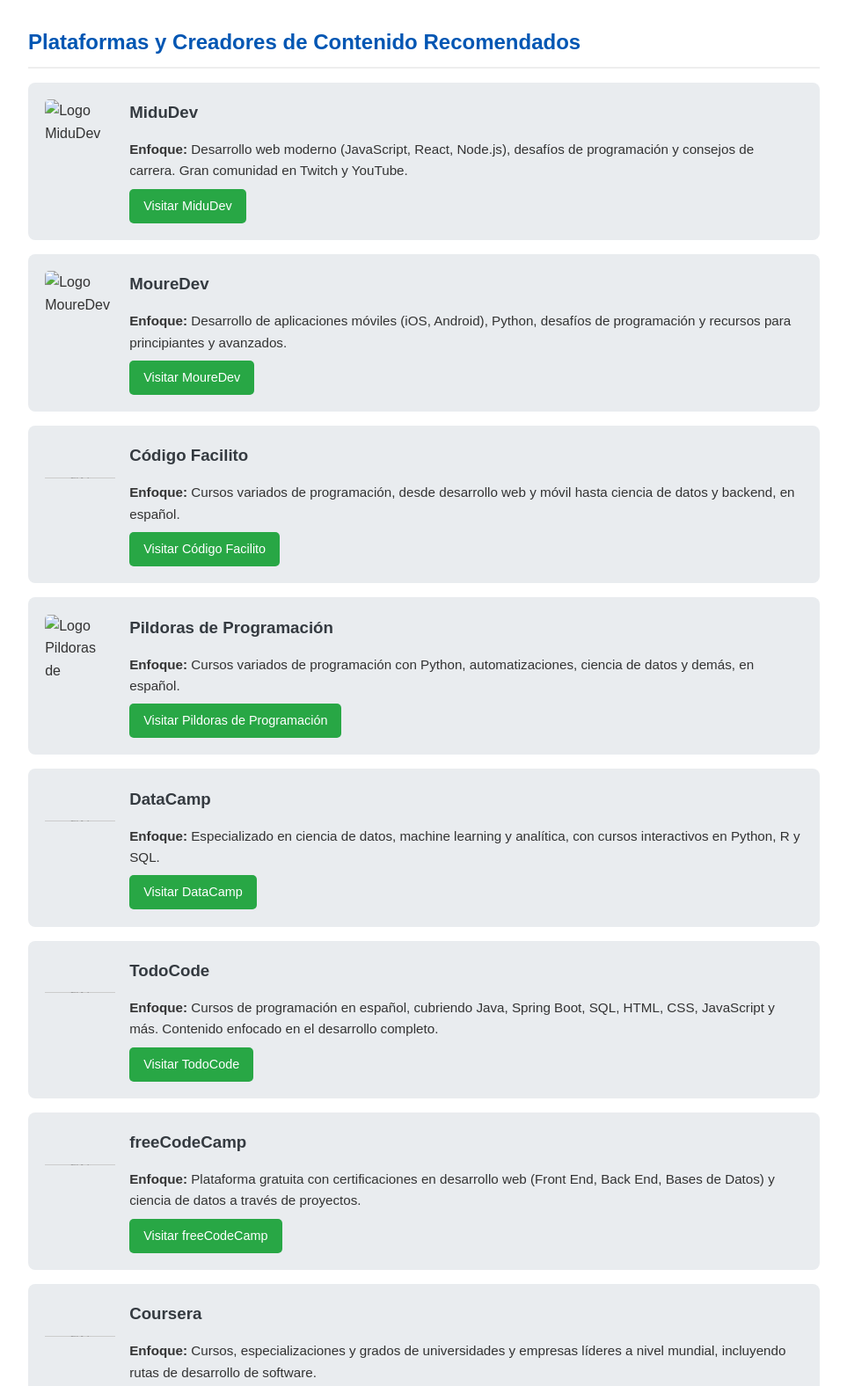
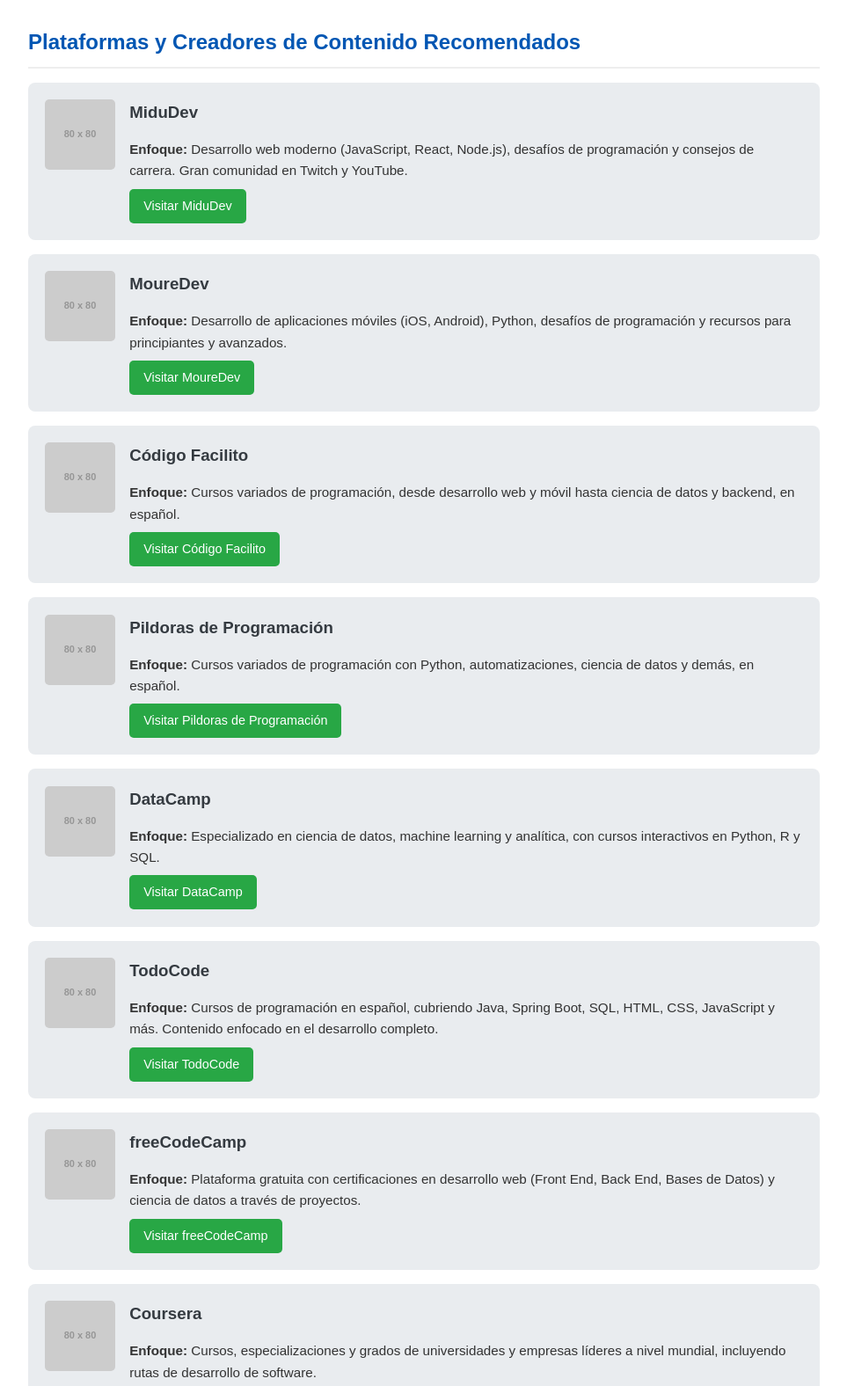
Before and after one commit to winstonjgz/test_dev, a plain HTML site: page recursos_estudio.html in a window 1280 px wide. Shown: the part 232-1808 px from the top of the page at 88% size, without its empty margins (158-1121 px from the left). Drawn offline with Linux system fonts and the light colour scheme; placeholder pictures from the web are drawn by us.

Commit message:
Actualizacion de test exploratorio

```diff
--- a/recursos_estudio.html
+++ b/recursos_estudio.html
@@ -5,8 +5,8 @@
     <meta charset="UTF-8">
     <meta name="viewport" content="width=device-width, initial-scale=1.0">
     <title>Recursos de Estudio para Desarrollo de Software</title>
+    <!-- Enlace a tu archivo de estilos CSS externo -->
     <link rel="stylesheet" href="./css/estilo_recursos.css">
-
 </head>
 
 <body>
@@ -20,7 +20,8 @@
         <h2>Plataformas y Creadores de Contenido Recomendados</h2>
 
         <div class="resource-card">
-            <img src="" alt="Logo MiduDev">
+            <!-- Logo para MiduDev usando placehold.co -->
+            <img src="https://placehold.co/80x80/007bff/FFFFFF?text=MiduDev" alt="Logo MiduDev">
             <div class="resource-card-content">
                 <h3>MiduDev</h3>
                 <p><strong>Enfoque:</strong> Desarrollo web moderno (JavaScript, React, Node.js), desafíos de
@@ -30,17 +31,19 @@
         </div>
 
         <div class="resource-card">
-            <img src="" alt="Logo MoureDev">
+            <!-- Logo para MoureDev usando placehold.co -->
+            <img src="https://placehold.co/80x80/6c757d/FFFFFF?text=MoureDev" alt="Logo MoureDev">
             <div class="resource-card-content">
                 <h3>MoureDev</h3>
                 <p><strong>Enfoque:</strong> Desarrollo de aplicaciones móviles (iOS, Android), Python, desafíos de
                     programación y recursos para principiantes y avanzados.</p>
-                <a href="https://moure.dev/" target="_blank">Visitar MoureDev</a>
+                <a href="https://mouredev.com/" target="_blank">Visitar MoureDev</a>
             </div>
         </div>
 
         <div class="resource-card">
-            <img src="https://via.placeholder.com/80/000000/FFFFFF?text=C.F." alt="Logo Código Facilito">
+            <!-- Logo para Código Facilito usando placehold.co -->
+            <img src="https://placehold.co/80x80/28a745/FFFFFF?text=CF" alt="Logo Código Facilito">
             <div class="resource-card-content">
                 <h3>Código Facilito</h3>
                 <p><strong>Enfoque:</strong> Cursos variados de programación, desde desarrollo web y móvil hasta ciencia
@@ -50,20 +53,20 @@
         </div>
 
         <div class="resource-card">
-            <img src="" alt="Logo Pildoras de Programación">
+            <!-- Logo para Pildoras de Programación usando placehold.co -->
+            <img src="https://placehold.co/80x80/FF6384/FFFFFF?text=Pildoras" alt="Logo Pildoras de Programación">
             <div class="resource-card-content">
                 <h3>Pildoras de Programación</h3>
                 <p><strong>Enfoque:</strong> Cursos variados de programación con Python, automatizaciones, ciencia de
                     datos y demás, en español.</p>
-                <a href=" https://www.youtube.com/@pildorasdeprogramacion" target="_blank">Visitar Pildoras de
+                <a href="https://www.youtube.com/@pildorasdeprogramacion" target="_blank">Visitar Pildoras de
                     Programación</a>
             </div>
         </div>
 
-
-
         <div class="resource-card">
-            <img src="https://via.placeholder.com/80/000000/FFFFFF?text=DATA" alt="Logo DataCamp">
+            <!-- Logo para DataCamp usando placehold.co -->
+            <img src="https://placehold.co/80x80/DC3545/FFFFFF?text=DataCamp" alt="Logo DataCamp">
             <div class="resource-card-content">
                 <h3>DataCamp</h3>
                 <p><strong>Enfoque:</strong> Especializado en ciencia de datos, machine learning y analítica, con cursos
@@ -73,7 +76,8 @@
         </div>
 
         <div class="resource-card">
-            <img src="https://via.placeholder.com/80/000000/FFFFFF?text=TODO" alt="Logo TodoCode">
+            <!-- Logo para TodoCode usando placehold.co -->
+            <img src="https://placehold.co/80x80/FFC107/333333?text=TodoCode" alt="Logo TodoCode">
             <div class="resource-card-content">
                 <h3>TodoCode</h3>
                 <p><strong>Enfoque:</strong> Cursos de programación en español, cubriendo Java, Spring Boot, SQL, HTML,
@@ -83,7 +87,8 @@
         </div>
 
         <div class="resource-card">
-            <img src="https://via.placeholder.com/80/000000/FFFFFF?text=FREE" alt="Logo freeCodeCamp">
+            <!-- Logo para freeCodeCamp usando placehold.co -->
+            <img src="https://placehold.co/80x80/17A2B8/FFFFFF?text=fCC" alt="Logo freeCodeCamp">
             <div class="resource-card-content">
                 <h3>freeCodeCamp</h3>
                 <p><strong>Enfoque:</strong> Plataforma gratuita con certificaciones en desarrollo web (Front End, Back
@@ -93,7 +98,8 @@
         </div>
 
         <div class="resource-card">
-            <img src="https://via.placeholder.com/80/000000/FFFFFF?text=COUR" alt="Logo Coursera">
+            <!-- Logo para Coursera usando placehold.co -->
+            <img src="https://placehold.co/80x80/6F42C1/FFFFFF?text=Coursera" alt="Logo Coursera">
             <div class="resource-card-content">
                 <h3>Coursera</h3>
                 <p><strong>Enfoque:</strong> Cursos, especializaciones y grados de universidades y empresas líderes a
@@ -102,7 +108,8 @@
             </div>
         </div>
 
-        <a href="index.html" class="back-btn">Volver al Test Principal</a>
+        <!-- Botón para volver al test principal -->
+        <a href="test_perfil.html" class="back-btn">Volver al Test Principal</a>
     </div>
 </body>
 
```
